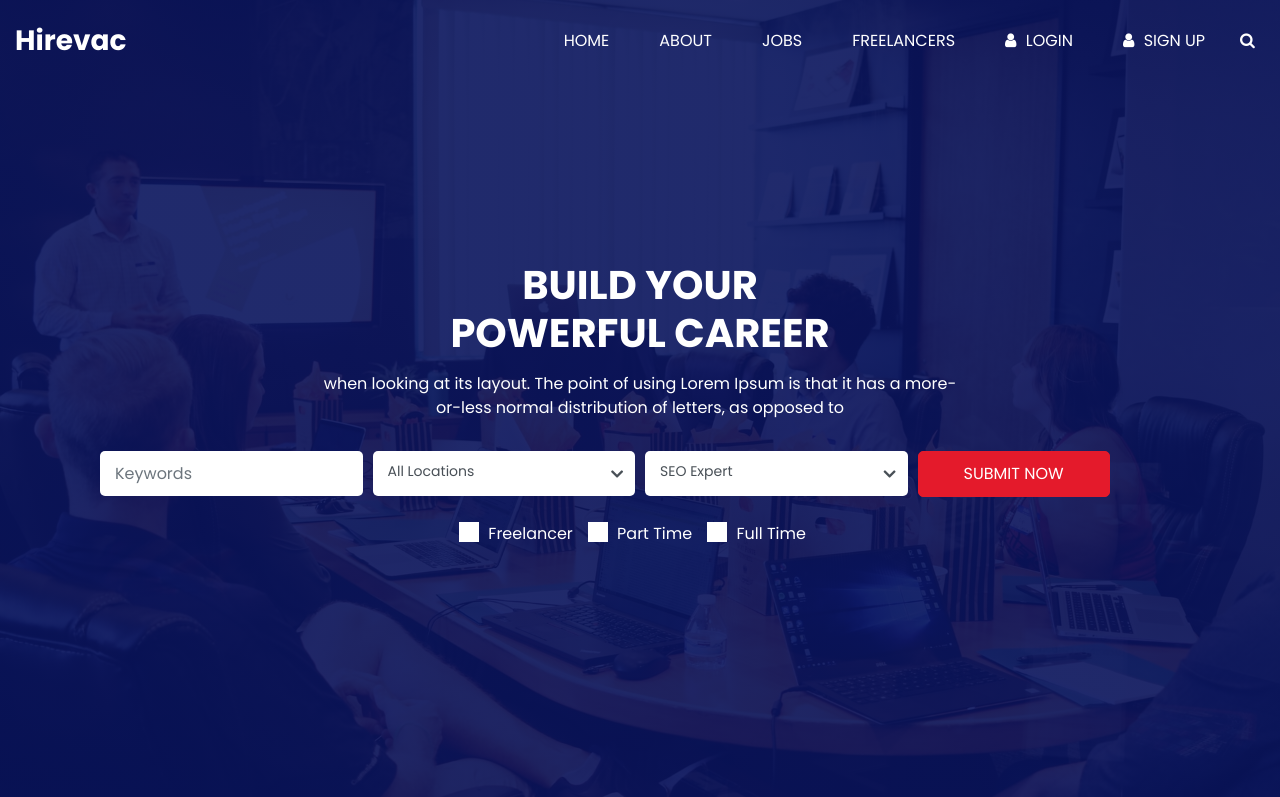
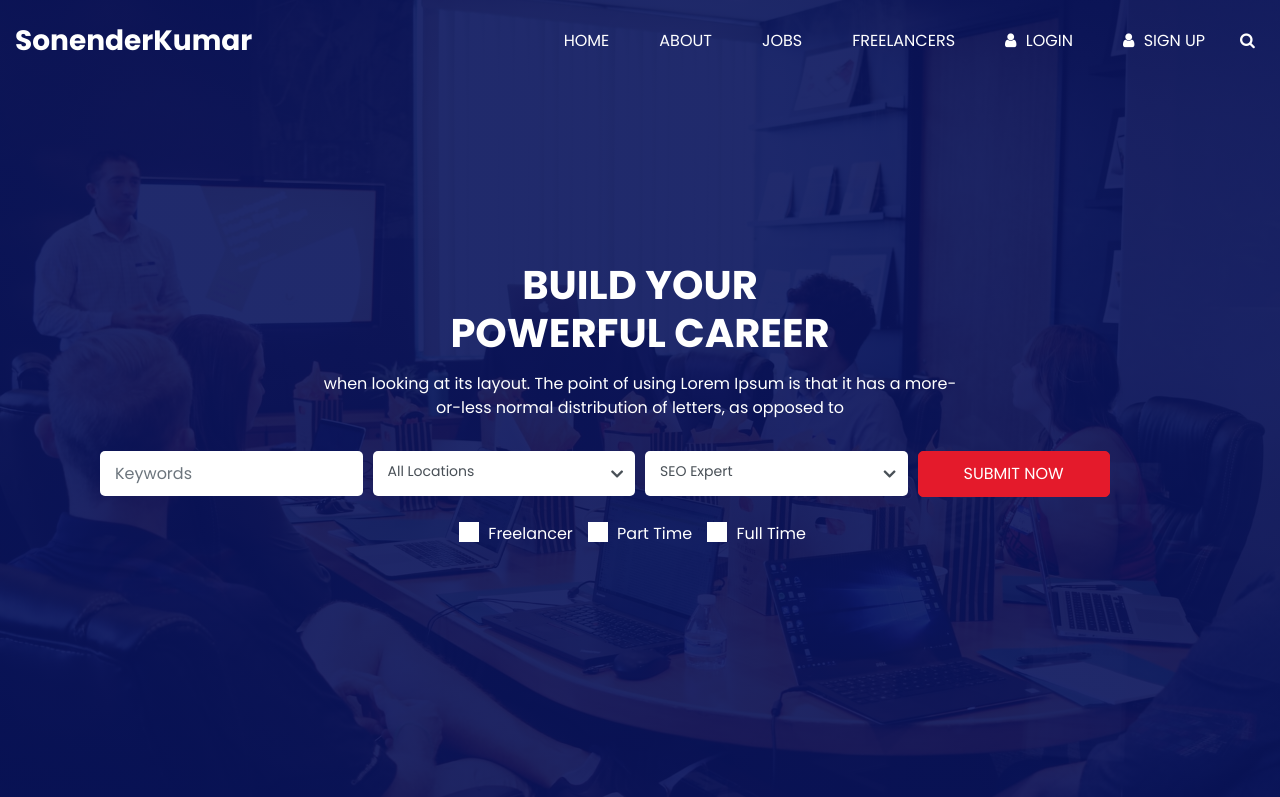
Before and after one commit to sonender-git/Project-, a plain HTML site: page index.html in a window 1280 px wide. Shown: the top 797 px of the page. Drawn offline with nearby package versions, Linux system fonts and the light colour scheme.

Commit message:
Update index.html

```diff
--- a/index.html
+++ b/index.html
@@ -12,7 +12,7 @@
   <meta name="description" content="" />
   <meta name="author" content="" />
 
-  <title>Sonender Kumar</title>
+  <title> SonenderKumar </title>
 
 
   <!-- bootstrap core css -->
@@ -42,7 +42,7 @@
         <nav class="navbar navbar-expand-lg custom_nav-container ">
           <a class="navbar-brand" href="index.html">
             <span>
-              Hirevac
+             SonenderKumar
             </span>
           </a>
 
```
